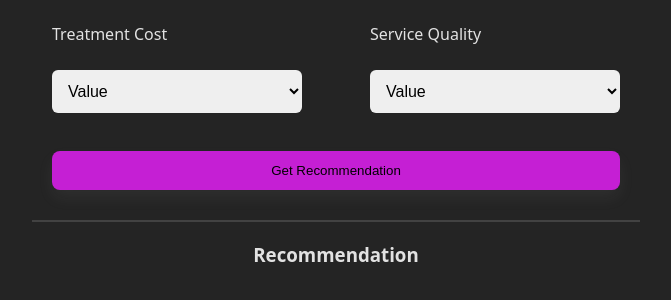
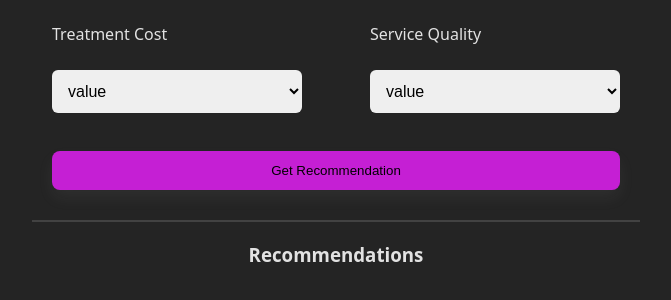
Before and after one commit to DevMeley/Hopsital-Recommendation-System, a React (Vite) app: page / in a window 1280 px wide. Shown: the part 304-604 px from the top of the page, without its empty margins (304-975 px from the left). Built offline with nearby package versions, Linux system fonts and the light colour scheme.

Commit message:
Update option elements in MainPage component for consistency and add styling

```diff
--- a/src/Styles/MainPage.css
+++ b/src/Styles/MainPage.css
@@ -69,3 +69,7 @@ hr {
 .recommended {
   border-bottom: 2px solid gray;
 }
+
+.option{
+  color: gray;
+}
--- a/src/components/MainPage.jsx
+++ b/src/components/MainPage.jsx
@@ -81,7 +81,7 @@ function MainPage() {
                   setFormData({ ...formData, cost_preference: e.target.value })
                 }
               >
-                <option value="">Value</option>
+                <option value="" className="option">value</option>
                 <option value="High">Expensive</option>
                 <option value="Medium">Moderate</option>
                 <option value="Low">Affordable</option>
@@ -99,7 +99,7 @@ function MainPage() {
                   })
                 }
               >
-                <option value="">Value</option>
+                <option value="" className="option">value</option>
                 <option value="High">High-Quality</option>
                 <option value="Medium">Standard</option>
                 <option value="Low">Low-Quality</option>
@@ -112,7 +112,7 @@ function MainPage() {
         </button>
       </div>
       <div className="Recommendation">
-        <h3>Recommendation</h3>
+        <h3>Recommendations</h3>
         {error}
         {isLoading ? (
           <img src="assets/spinner.gif" alt="Loading..." />
```
